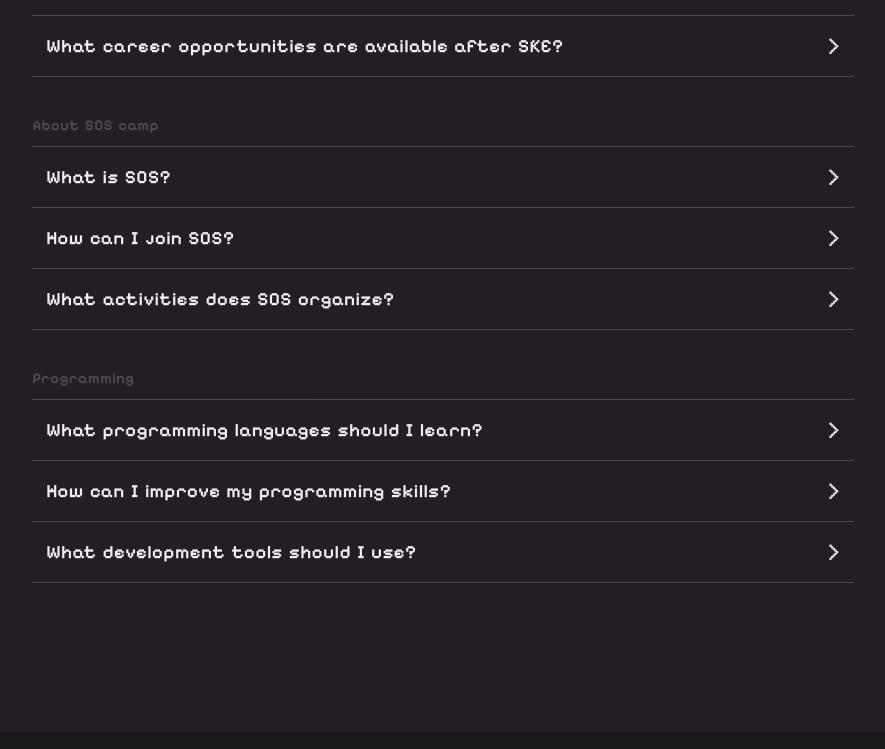
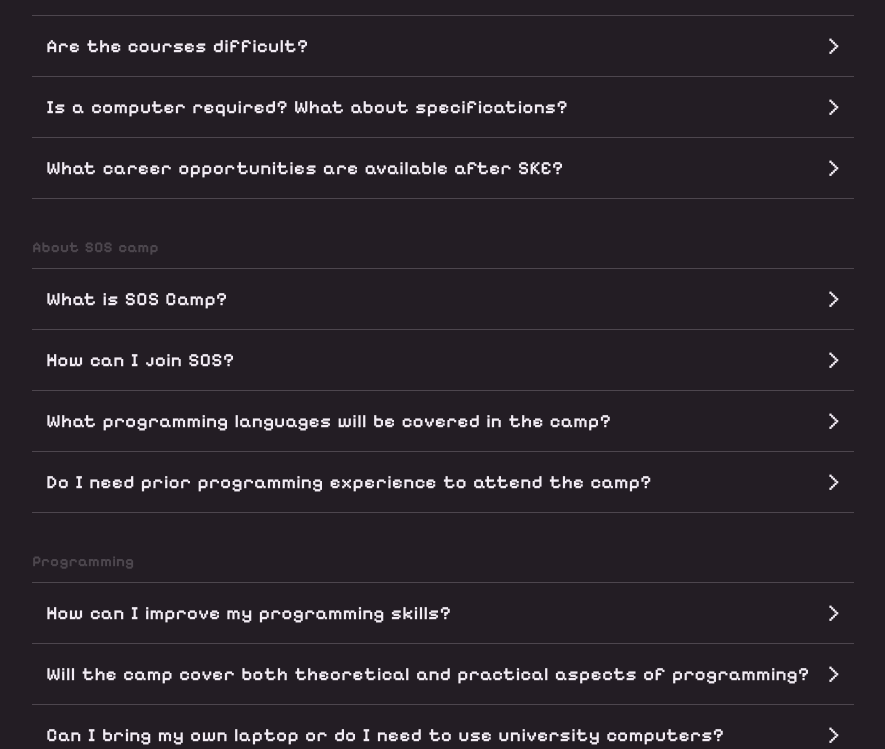
Before and after one commit to uzimpp/sos14, a Next.js app: page /faqs in a window 1280 px wide. Shown: the part 460-1209 px from the top of the page, without its empty margins (197-1082 px from the left). Built offline with nearby package versions, Linux system fonts and the light colour scheme.

Commit message:
fix: improve faqs, add more routes for future, improve 404 page

```diff
--- a/src/app/faqs/page.tsx
+++ b/src/app/faqs/page.tsx
@@ -4,7 +4,7 @@ import faqSections from "@/constant/faq";
 
 export default function FAQs() {
   return (
-    <div className="!pb-(--space-4xl) px-(--space-m) py-(--space-s) max-w-[1728px] w-full flex flex-col justify-self-center justify-center mx-auto">
+    <div className="!pb-(--space-4xl) px-(--space-m) py-(--space-s) max-w-[1728px] w-full flex flex-col justify-self-center justify-center">
       <div className="flex flex-col my-(--space-xl) gap-(--space-s)">
         <ScrambleText className="text-6 text-white no_line_height font-bold text-center flex mx-auto">
           FAQ&apos;s
--- a/src/app/layout.tsx
+++ b/src/app/layout.tsx
@@ -30,6 +30,8 @@ export default function RootLayout({
     <html lang="en">
       <body className={`${pixel.variable} ${outfit.variable} antialiased`}>
         <NavBar />
+        {/* className="!pb-(--space-4xl) px-(--space-m) py-(--space-s)
+        max-w-[1728px] w-full flex justify-self-center justify-center" */}
         <main className="min-h-screen bg-dark-purple">{children}</main>
         <Footer />
       </body>
--- a/src/app/not-found.tsx
+++ b/src/app/not-found.tsx
@@ -2,10 +2,35 @@ import Link from "next/link";
 
 export default function NotFound() {
   return (
-    <div className="flex flex-col gap-4">
-      <h2>Not Found</h2>
-      <p>Could not find requested resource</p>
-      <Link href="/">Return Home</Link>
+    <div className="min-h-screen flex items-center justify-center bg-white">
+      <div className="max-w-md w-full mx-auto text-center px-6">
+        <div className="mb-8">
+          <div className="text-6 font-bold text-grey mb-2">404</div>
+          <div className="w-24 h-1 bg-blue mx-auto mb-6"></div>
+        </div>
+
+        <h1 className="text-3xl font-bold text-gray-800 mb-4">
+          Page Not Found
+        </h1>
+
+        <p className="text-gray-600 mb-8 leading-relaxed">
+          Sorry, we couldn't find the page you're looking for. It might have
+          been moved, deleted, or you entered the wrong URL.
+        </p>
+
+        <div className="space-y-4">
+          <Link
+            href="/"
+            className="inline-block bg-blue-500 hover:bg-blue-600 text-white font-medium py-3 px-6 rounded-lg transition-colors duration-200"
+          >
+            Return to Home
+          </Link>
+
+          <div className="text-sm text-gray-500">
+            <p>Or try going back to the previous page</p>
+          </div>
+        </div>
+      </div>
     </div>
   );
 }
--- a/src/app/page.tsx
+++ b/src/app/page.tsx
@@ -7,7 +7,7 @@ export default function Home() {
     <div className="!pb-(--space-4xl) px-(--space-m) py-(--space-s) max-w-[1728px] w-full flex justify-self-center flex-col justify-center items-center">
       <div className="flex flex-col md:flex-row gap-(--space-l) justify-between mt-(--space-m)">
         <div className="inline-block md:justify-start mx-auto text-center">
-          <ScrambleText className="xl:text-[300px] md:text-[20vw] text-[30vw] bold text-green no_line_height w-fit ">
+          <ScrambleText className="xl:text-[300px] md:text-[20vw] text-[30vw] font-bold text-green no_line_height w-fit ">
             SOS14
           </ScrambleText>
         </div>
--- /dev/null
+++ b/src/app/resources/page.tsx
@@ -0,0 +1,5 @@
+export default function Resources() {
+  return (
+    <div className="!pb-(--space-4xl) px-(--space-m) py-(--space-s) max-w-[1728px] w-full flex flex-col justify-self-center justify-center"></div>
+  );
+}
--- /dev/null
+++ b/src/app/ske888/page.tsx
@@ -0,0 +1,5 @@
+export default function SKE888() {
+  return (
+    <div className="!pb-(--space-4xl) px-(--space-m) py-(--space-s) max-w-[1728px] w-full flex flex-col justify-self-center justify-center"></div>
+  );
+}
--- a/src/constant/faq.ts
+++ b/src/constant/faq.ts
@@ -3,12 +3,22 @@ const faqSections = {
     {
       question: "What is SKE?",
       answer:
-        "SKE (Software and Knowledge Engineering) is a specialized program that focuses on software development, knowledge engineering, and related technologies. It combines computer science principles with practical software engineering skills.",
+        'Software and Knowledge Engineering or SKE (pronounce "ski") for short, is a branch in a Computer Engineering, Kasetsart University. Our branch is also a part of the international Undergraduate Program (IUP).',
     },
     {
       question: "What are the required courses for this branch?",
       answer:
-        "For freshmen, it is required to learn the general engineering courses such as 'Engineering Mathematics I', 'General Physics I' and 'Physics Lab I'. You will also need to apply for essential Computer Engineering courses such as 'Computer Programming I' and 'Discrete Mathematics and Algebra'. For Computer Programming I, you will get to learn the fundamentals of programming with Python. For Discrete Mathematics and Algebra, you will learn about the basic of discrete mathematics and algebra, which is essential for programming.",
+        'For freshmen it is required to learn the general engineering courses such as "Engineering Mathematics I", "General Physics I" and "Physics Lab I". You will also need to apply for essential Computer Engineering courses such as, "Computer Programming I" and "Discrete Mathematics and Algebra". For Computer Programming I, you will get to learn the fundamentals of programming with Python. For Discrete Mathematics and Algebra, you will learn about the basic of discrete mathematics and algebra, which is essential for programming.',
+    },
+    {
+      question: "Are the courses difficult?",
+      answer:
+        "The difficulty of each course varies on each learner, it depends on whether you have basics or not. You might need to adjust and may have to work harder than others, also try to learn by yourself and practice doing exercises.",
+    },
+    {
+      question: "Is a computer required? What about specifications?",
+      answer:
+        "A computer is required though it is REALLY recommended to have a laptop. Portable computers will make your life easier and should always be taken to university. For Windows, you should pick a laptop with medium specs such as Core i5 or Ryzen 5 CPU, 8GB RAM, 512 HDD. Make sure to get the latest generation of CPU to have faster performance. For Mac, it is recommended to get at least M1 CPU.",
     },
     {
       question: "What career opportunities are available after SKE?",
@@ -16,39 +26,57 @@ const faqSections = {
         "Graduates can pursue careers as Software Engineers, Full-stack Developers, Data Scientists, AI Engineers, System Architects, and more. The program prepares students for both technical and leadership roles in the software industry.",
     },
   ],
+
   "About SOS camp": [
     {
-      question: "What is SOS?",
+      question: "What is SOS Camp?",
       answer:
-        "SOS (Student Organization for Software) is a student-led organization dedicated to promoting software development and technology innovation among students. We organize workshops, hackathons, and networking events.",
+        "SOS Camp is a preparation camp for freshmen to gain knowledge about the programming. It is also a camp to help you prepare for the first semester. The camp will be held on 18th-21st July.",
     },
     {
       question: "How can I join SOS?",
       answer:
-        "You can join SOS by participating in our events, following our social media channels, and reaching out to our team members. We welcome students from all backgrounds who are interested in software development.",
+        "You can join SOS by participating in our events, following our Instagram, and reaching out to our team members. We welcome SKE23 from all backgrounds.",
     },
     {
-      question: "What activities does SOS organize?",
+      question: "What programming languages will be covered in the camp?",
+      answer: "This camp will cover Python.",
+    },
+    {
+      question: "Do I need prior programming experience to attend the camp?",
       answer:
-        "SOS organizes various activities including coding workshops, hackathons, tech talks, networking events, and collaborative projects. We also provide mentorship and learning resources for members.",
+        "No, you do not need any prior programming experience to attend the camp. The camp will start from the very basics of programming.",
     },
   ],
+
   Programming: [
+    {
+      question: "How can I improve my programming skills?",
+      answer:
+        "Practice regularly by working on projects, participate in coding challenges. We recommend you to use AI to leverage your work, not auto completing tasks",
+    },
+    {
+      question:
+        "Will the camp cover both theoretical and practical aspects of programming?",
+      answer:
+        "Yes, the camp will cover both theoretical and practical aspects of programming. The camp will start with a lecture and then you will be given exercises to practice what you have learned.",
+    },
+    {
+      question:
+        "Can I bring my own laptop or do I need to use university computers?",
+      answer:
+        "You can bring your own laptop. However, if you do not have a laptop, you can use the university computers.",
+    },
+    {
+      question: "What software do I need to install on my laptop?",
+      answer:
+        "You will need to install Python 3.9.6 and PyCharm Community Edition 2021.1.3.",
+    },
     {
       question: "What programming languages should I learn?",
       answer:
         "We recommend starting with Python for beginners due to its simple syntax and versatility. Then, depending on your interests, you can learn JavaScript for web development, Java for enterprise applications, or C++ for system programming.",
     },
-    {
-      question: "How can I improve my programming skills?",
-      answer:
-        "Practice regularly by working on projects, participate in coding challenges, contribute to open-source projects, and join study groups. SOS provides various resources and events to help you improve your skills.",
-    },
-    {
-      question: "What development tools should I use?",
-      answer:
-        "Essential tools include VS Code or IntelliJ IDEA for coding, Git for version control, Docker for containerization, and various frameworks depending on your development stack. We recommend starting with basic tools and gradually exploring more advanced ones.",
-    },
   ],
 };
 
```
